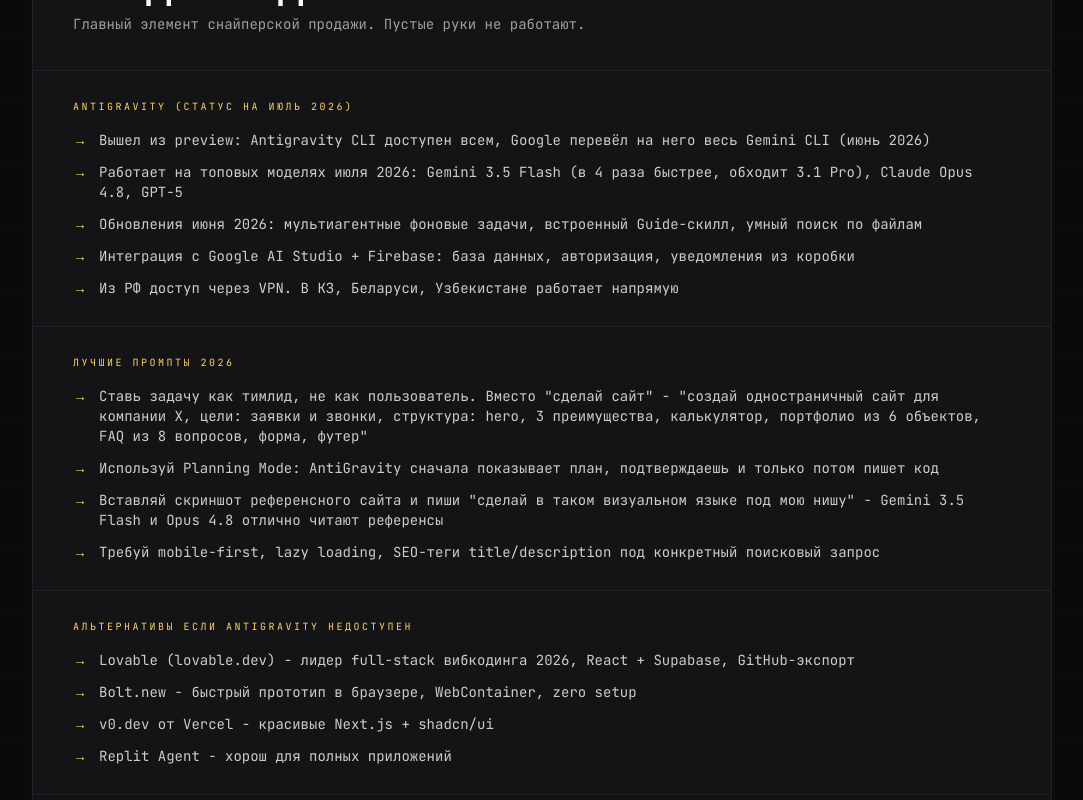
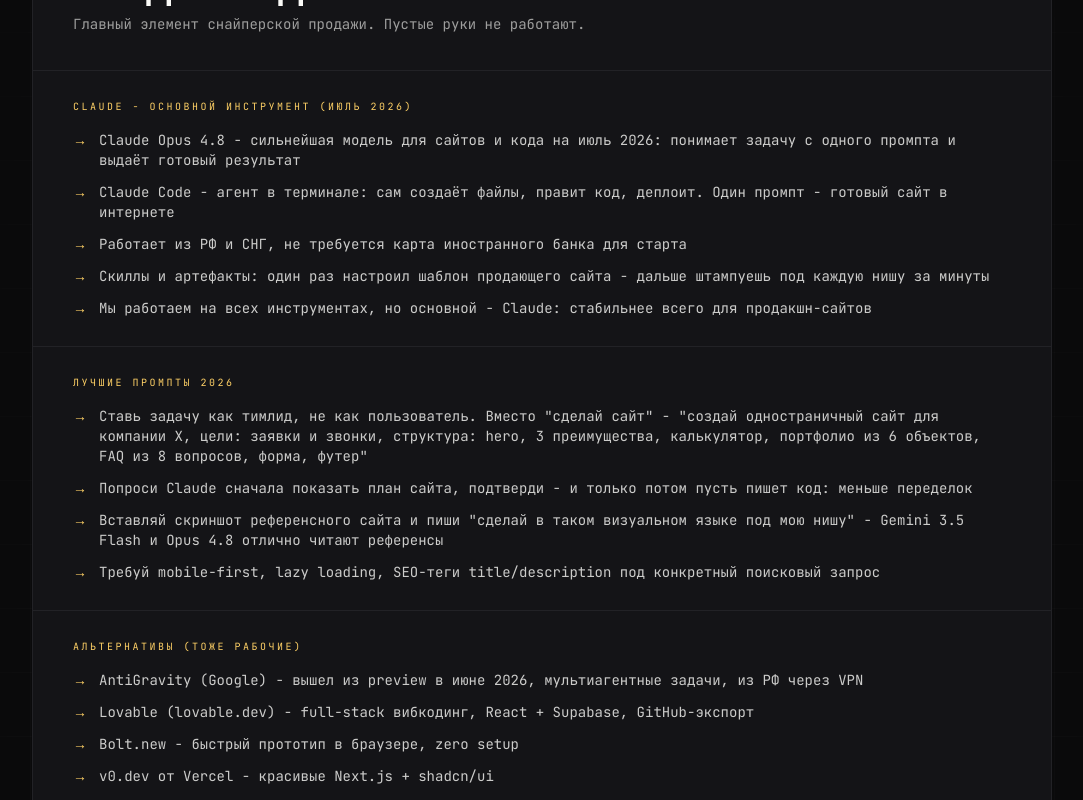
Before and after one commit to chebyrek324-oss/intensive-landing, a Next.js app: page /bonus/500 in a window 1280 px wide. Shown: the part 1760-2560 px from the top of the page, without its empty margins (98-1181 px from the left). Built offline with nearby package versions, Linux system fonts and the light colour scheme; a web font is replaced by a local one.

Commit message:
Bonus 500: Claude-first tooling, AntiGravity as alternative

```diff
--- a/app/bonus/500/page.tsx
+++ b/app/bonus/500/page.tsx
@@ -45,7 +45,7 @@
     ],
     errors: [
       'Лезть в перегретые ниши (криптоуслуги, AI-ассистенты, онлайн-школы)',
-      'Идти в нишу, где клиенты сами знают про AntiGravity и AI-сайты',
+      'Идти в нишу, где клиенты сами делают сайты нейронками',
       'Выбирать по принципу "мне нравится", а не "там мало конкурентов"',
     ],
   },
@@ -56,31 +56,31 @@
     time: '3-4 часа',
     blocks: [
       {
-        heading: 'AntiGravity (статус на июль 2026)',
+        heading: 'Claude - основной инструмент (июль 2026)',
         bullets: [
-          'Вышел из preview: Antigravity CLI доступен всем, Google перевёл на него весь Gemini CLI (июнь 2026)',
-          'Работает на топовых моделях июля 2026: Gemini 3.5 Flash (в 4 раза быстрее, обходит 3.1 Pro), Claude Opus 4.8, GPT-5',
-          'Обновления июня 2026: мультиагентные фоновые задачи, встроенный Guide-скилл, умный поиск по файлам',
-          'Интеграция с Google AI Studio + Firebase: база данных, авторизация, уведомления из коробки',
-          'Из РФ доступ через VPN. В КЗ, Беларуси, Узбекистане работает напрямую',
+          'Claude Opus 4.8 - сильнейшая модель для сайтов и кода на июль 2026: понимает задачу с одного промпта и выдаёт готовый результат',
+          'Claude Code - агент в терминале: сам создаёт файлы, правит код, деплоит. Один промпт - готовый сайт в интернете',
+          'Работает из РФ и СНГ, не требуется карта иностранного банка для старта',
+          'Скиллы и артефакты: один раз настроил шаблон продающего сайта - дальше штампуешь под каждую нишу за минуты',
+          'Мы работаем на всех инструментах, но основной - Claude: стабильнее всего для продакшн-сайтов',
         ],
       },
       {
         heading: 'Лучшие промпты 2026',
         bullets: [
           'Ставь задачу как тимлид, не как пользователь. Вместо "сделай сайт" - "создай одностраничный сайт для компании X, цели: заявки и звонки, структура: hero, 3 преимущества, калькулятор, портфолио из 6 объектов, FAQ из 8 вопросов, форма, футер"',
-          'Используй Planning Mode: AntiGravity сначала показывает план, подтверждаешь и только потом пишет код',
+          'Попроси Claude сначала показать план сайта, подтверди - и только потом пусть пишет код: меньше переделок',
           'Вставляй скриншот референсного сайта и пиши "сделай в таком визуальном языке под мою нишу" - Gemini 3.5 Flash и Opus 4.8 отлично читают референсы',
           'Требуй mobile-first, lazy loading, SEO-теги title/description под конкретный поисковый запрос',
         ],
       },
       {
-        heading: 'Альтернативы если AntiGravity недоступен',
+        heading: 'Альтернативы (тоже рабочие)',
         bullets: [
-          'Lovable (lovable.dev) - лидер full-stack вибкодинга 2026, React + Supabase, GitHub-экспорт',
-          'Bolt.new - быстрый прототип в браузере, WebContainer, zero setup',
+          'AntiGravity (Google) - вышел из preview в июне 2026, мультиагентные задачи, из РФ через VPN',
+          'Lovable (lovable.dev) - full-stack вибкодинг, React + Supabase, GitHub-экспорт',
+          'Bolt.new - быстрый прототип в браузере, zero setup',
           'v0.dev от Vercel - красивые Next.js + shadcn/ui',
-          'Replit Agent - хорош для полных приложений',
         ],
       },
     ],
```
